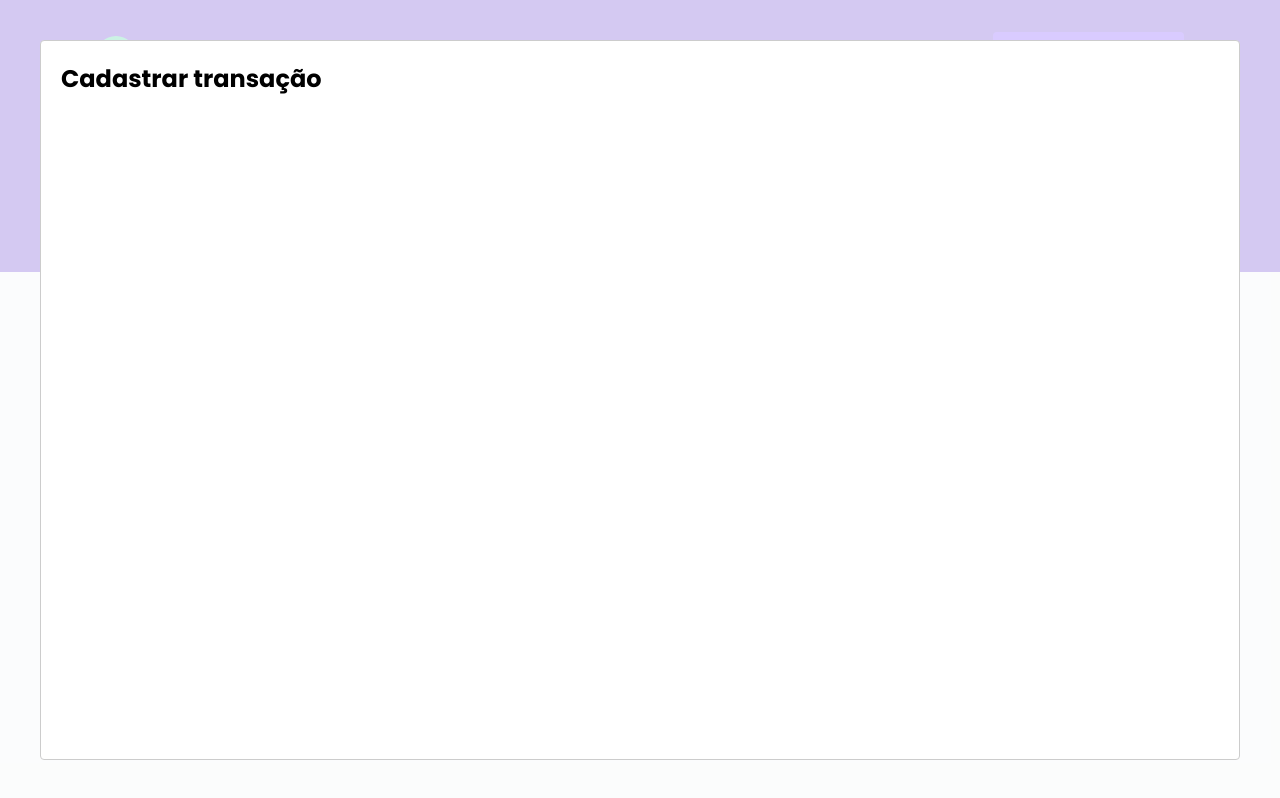
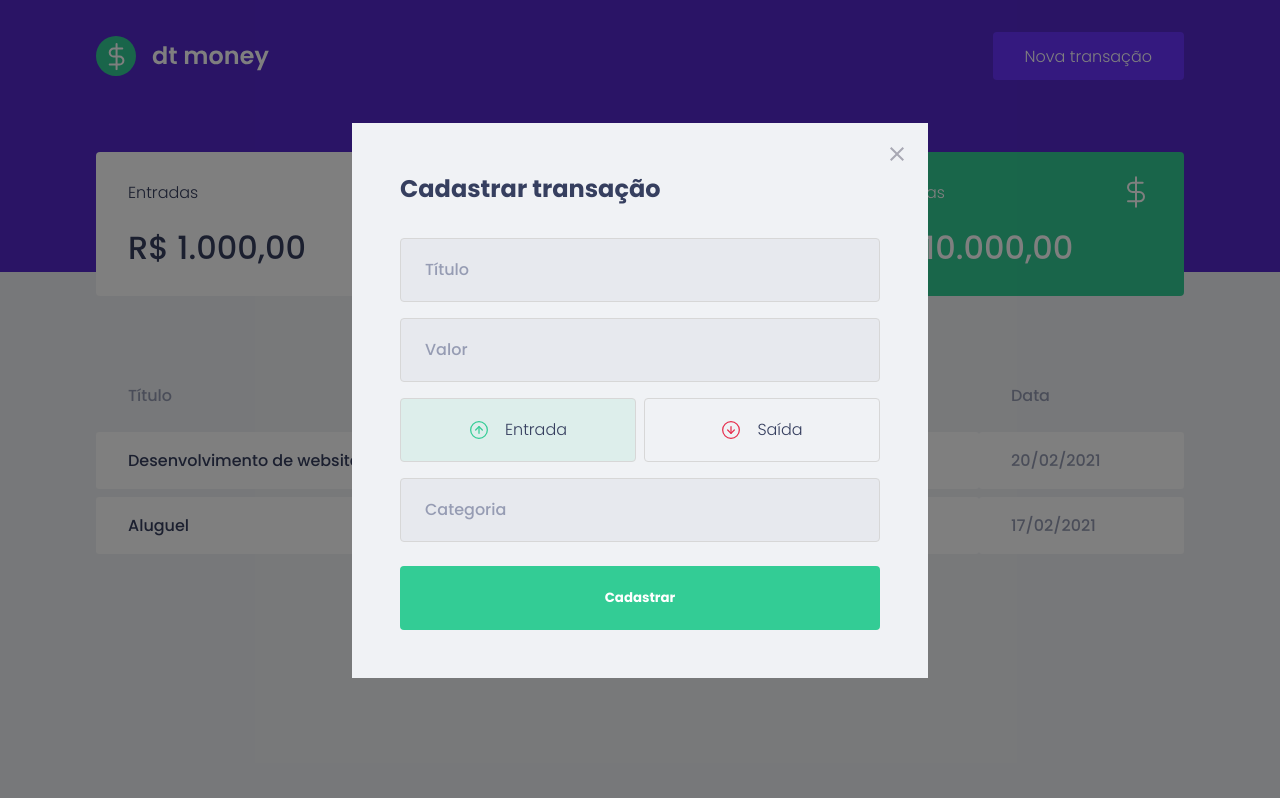
Before and after one commit to daniilomello/dt-money-ts, a React (Create React App) app: page / in a window 1280 px wide. Both pictures are taken after a click on the button "Nova transação". Built offline with nearby package versions, Linux system fonts and the light colour scheme; no server answers; what miragejs would draw is missing.

Commit message:
feat: add form transaction modal

```diff
--- a/package.json
+++ b/package.json
@@ -9,6 +9,7 @@
     "axios": "^0.26.1",
     "miragejs": "^0.1.43",
     "node-sass": "7.0.1",
+    "polished": "^4.1.4",
     "react": "17.0.2",
     "react-dom": "17.0.2",
     "react-modal": "^3.14.4",
--- a/src/App.tsx
+++ b/src/App.tsx
@@ -1,8 +1,9 @@
 import { useState } from 'react';
+import { GlobalStyle } from "./styles/global.style";
 import Modal from 'react-modal';
-import { GlobalStyle } from "./styles/global.style";
 import Header from "./components/header/header.component";
 import Dashboard from "./components/dashboard/dashboard.component";
+import NewTransactionModal from './components/new-transaction-modal/new-transaction-modal.component';
 
 Modal.setAppElement('#root');
 
@@ -22,9 +23,10 @@ export default function App() {
       <GlobalStyle />
       <Header onOpenNewTransactionModal={handleOpenNewTransactionModal} />
       <Dashboard />
-      <Modal isOpen={isNewTransactionModalOpen} onRequestClose={handleCloseNewTransactionModal}>
-        <h2>Cadastrar transação</h2>
-      </Modal>
+      <NewTransactionModal
+        isOpen={isNewTransactionModalOpen}
+        onRequestClose={handleCloseNewTransactionModal}
+      />
     </>
   );
 }
--- /dev/null
+++ b/src/components/new-transaction-modal/new-transaction-modal.component.tsx
@@ -0,0 +1,43 @@
+import { useState } from 'react';
+import Modal from 'react-modal';
+import incomeImg from '../../assets/income.svg';
+import outcomeImg from '../../assets/outcome.svg';
+import closeModal from '../../assets/close.svg';
+import {Container, TransactionTyperContainer, RadioBox} from './new-transaction-modal.styles';
+
+interface NewTransactionModalProps {
+  isOpen: boolean;
+  onRequestClose: () => void;
+}
+
+const NewTransactionModal = ({isOpen, onRequestClose}:NewTransactionModalProps) => {
+  const [type, setType] = useState('deposit');
+
+  return (
+    <Modal isOpen={isOpen} onRequestClose={onRequestClose} overlayClassName="react-modal-overlay" className="react-modal-content">
+      <button type="button" onClick={onRequestClose} className="react-modal-close">
+        <img src={closeModal} alt="Fechar modal icone" />
+      </button>
+      <Container>
+        <h2>Cadastrar transação</h2>
+
+        <input type="text" placeholder="Título" />
+        <input type="number" placeholder="Valor" />
+        <TransactionTyperContainer>
+          <RadioBox type="button" onClick={() => setType('deposit')} isActive={type === 'deposit'} activeColor="green">
+            <img src={incomeImg} alt="Entrada" />
+            <span>Entrada</span>
+          </RadioBox>
+          <RadioBox type="button" onClick={() => setType('withdraw')} isActive={type === 'withdraw'} activeColor="red">
+            <img src={outcomeImg} alt="Entrada" />
+            <span>Saída</span>
+          </RadioBox>
+        </TransactionTyperContainer>
+        <input type="text" placeholder="Categoria" />
+        <button type="submit">Cadastrar</button>
+      </Container>
+    </Modal>
+  )
+}
+
+export default NewTransactionModal;
--- /dev/null
+++ b/src/components/new-transaction-modal/new-transaction-modal.styles.ts
@@ -0,0 +1,89 @@
+import styled from 'styled-components';
+import {darken, transparentize} from 'polished';
+
+export const Container = styled.div`
+  h2 {
+    color: var(--text-title);
+    font-size: 1.5rem;
+    margin-bottom: 2rem;
+  }
+
+  input{
+    width: 100%;
+    padding: 0 1.5rem;
+    height: 4rem;
+    border-radius: 0.25rem;
+    border: 1px solid #d7d7d7;
+    background-color: #e7e9ee;
+    font-weight: 400;
+    font-size: 1rem;
+    &::placeholder {
+      color: var(--text-body);
+    }
+    & + input {
+      margin-top: 1rem;
+    }
+  }
+
+  button[type="submit"]{
+    width: 100%;
+    padding: 0 1.5rem;
+    height: 4rem;
+    background-color: var(--green);
+    color: #ffffff;
+    font-weight: 600;
+    border-radius: 0.25rem;
+    border: 0;
+    margin-top: 1.5rem;
+    transition: filter 0.5s ease;
+    &:hover {
+      filter: brightness(0.9);
+      transition: filter 0.5s ease;
+    }
+  }
+`;
+
+export const TransactionTyperContainer = styled.div`
+  margin: 1rem 0;
+  display: grid;
+  grid-template-columns: 1fr 1fr;
+  gap: 0.5rem;
+`;
+
+interface RadioBoxProps {
+  isActive: boolean;
+  activeColor: 'green' | 'red';
+}
+
+const colors = {
+  green: '#33cc95',
+  red: '#e52e4d'
+}
+
+export const RadioBox = styled.button<RadioBoxProps>`
+  height: 4rem;
+  border: 1px solid #d7d7d7;
+  border-radius: 0.25rem;
+  background: ${(props) => props.isActive
+    ? transparentize(0.9, colors[props.activeColor])
+    : 'transparent'
+  };
+  display: flex;
+  align-items: center;
+  justify-content: center;
+  transition: border-color 0.5s ease;
+  &:hover {
+    border-color: ${darken(0.1, '#d7d7d7')};
+    transition: border-color 0.5s ease;
+  }
+  img {
+    width: 20px;
+    height: 20px;
+  }
+  span {
+    display: inline-block;
+    margin-left: 1rem;
+    font-size: 1rem;
+    color: var(--text-title);
+  }
+`;
--- a/src/styles/global.style.ts
+++ b/src/styles/global.style.ts
@@ -50,4 +50,38 @@ export const GlobalStyle = createGlobalStyle`
     opacity: 0.6;
     cursor: not-allowed;
   }
+
+  .react-modal-overlay {
+    background: rgba(0, 0, 0, 0.5);
+    position: fixed;
+    top: 0;
+    left: 0;
+    right: 0;
+    bottom: 0;
+    display: flex;
+    align-items: center;
+    justify-content: center;
+  }
+
+  .react-modal-content{
+    width: 100%;
+    max-width: 576px;
+    background-color: var(--background);
+    padding: 3rem;
+    position: relative;
+    borde-radius: 0.24rem;
+  }
+
+  .react-modal-close {
+    position: absolute;
+    right: 1.5rem;
+    top: 1.5rem;
+    border: none;
+    background: transparent;
+    transition: filter 0.5s ease;
+    &:hover {
+      filter: brightness(0.9);
+      transition: filter 0.5s ease;
+    }
+  }
 `;
```
Also changed, not shown: 1 other file (tests, documents, lock files or other folders).
